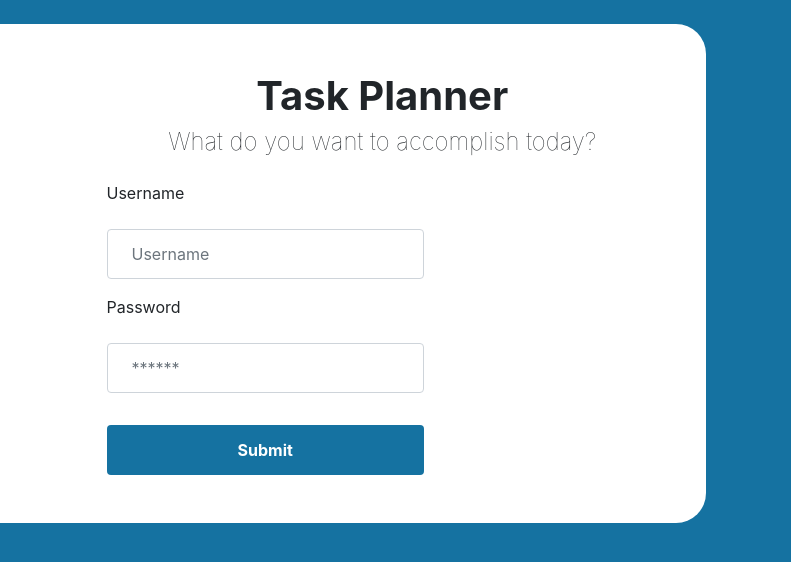
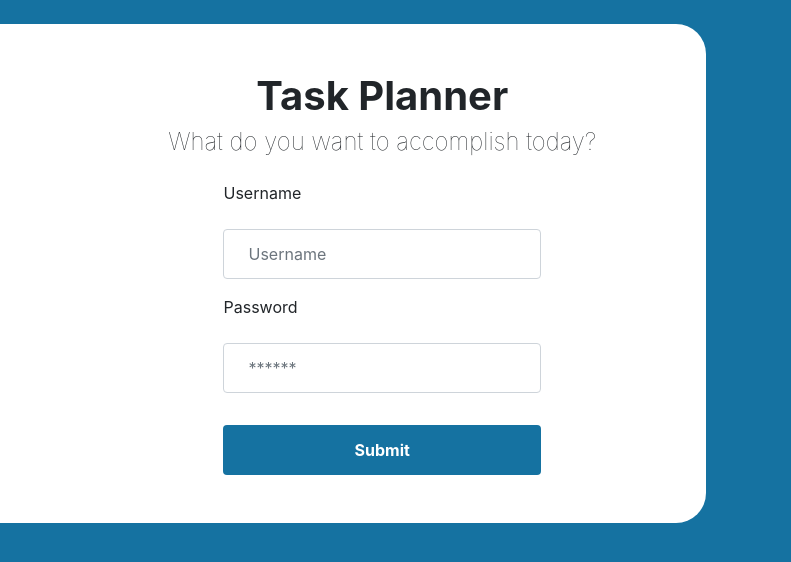
Before and after one commit to danitacodes/jwd_final_project1, a plain HTML site: page index.html in a window 1280 px wide. Shown: the full height of the page, 489-1280 px from the left. Drawn offline with nearby package versions, Linux system fonts and the light colour scheme.

Commit message:
add justify-content to class .form-row

```diff
--- a/css/style.css
+++ b/css/style.css
@@ -50,3 +50,7 @@ h4 {
 .addTask {
     background: #333;
 }
+
+.form-row {
+    justify-content: center;
+}
```
